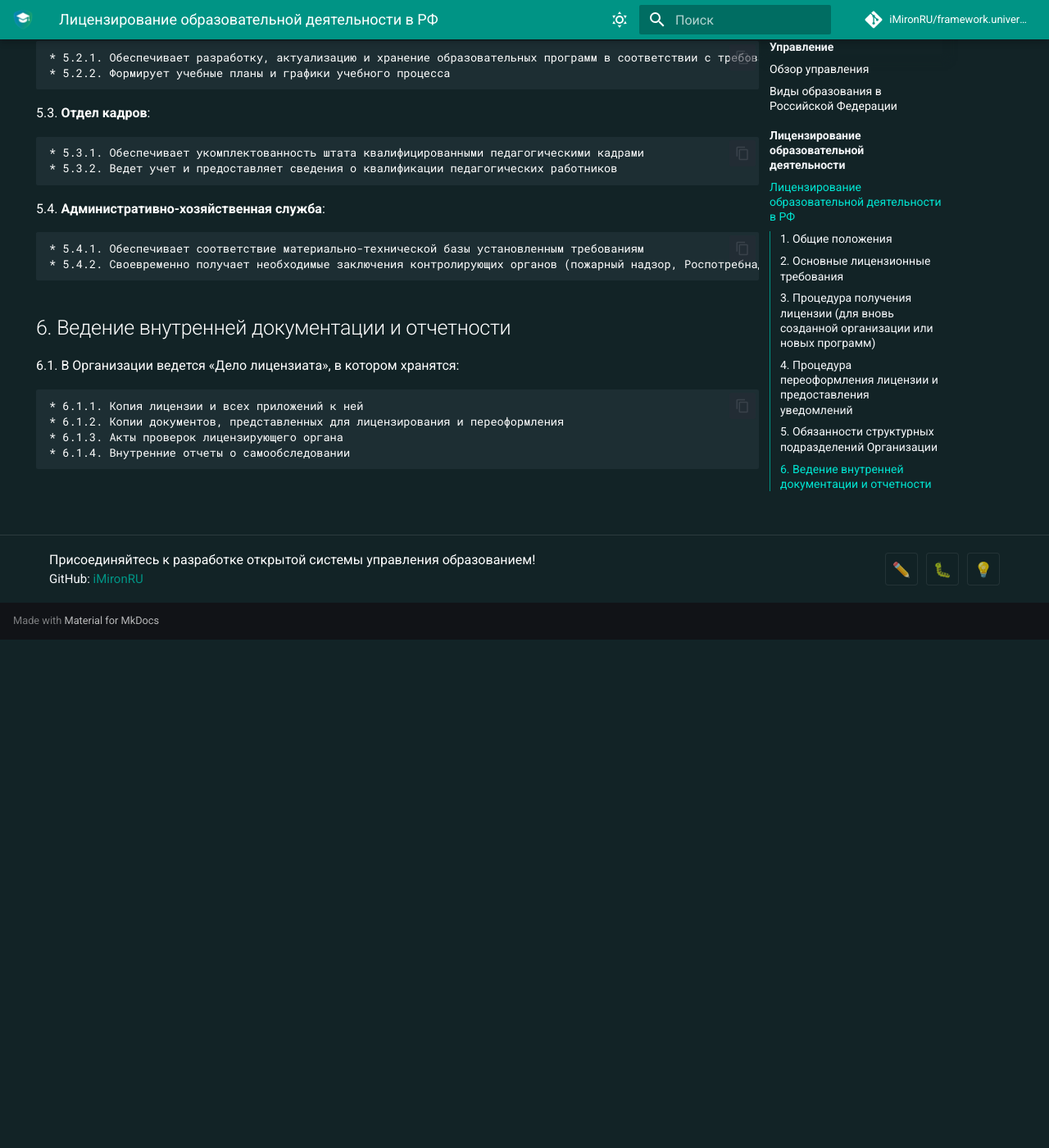
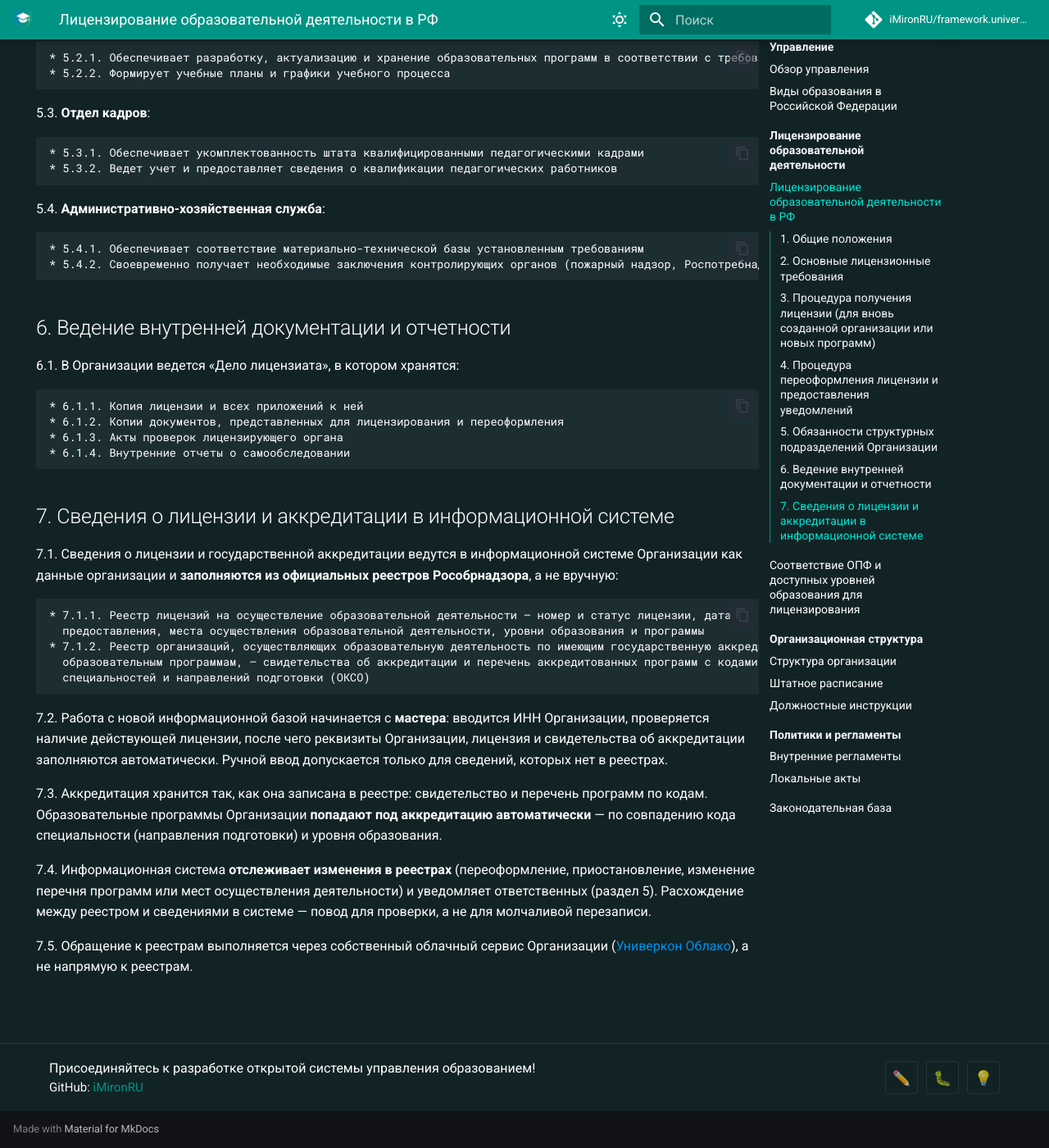
Before and after one commit to iMironRU/framework.univercon.aplicon.ru, an MkDocs documentation site: the page built from docs/management/LicensingOfEducationalActivities/index.md, in a window 1280 px wide and 1400 px high, scrolled down 2522 px. Shown: the whole window at 82% size. Built offline with MkDocs 1.6.1 and Material for MkDocs 9.7.7, drawn with Linux system fonts in a browser that asks for light colours; comment, search, counter and statistics services are not loaded; before the commit the page ends 3302 px from its top, so only the background shows below that.

Commit message:
Лицензирование: сведения о лицензии и аккредитации в информационной системе
Заполнение из реестров Рособрнадзора, мастер по ИНН, автоматическое попадание
образовательных программ под аккредитацию по коду ОКСО, мониторинг изменений.

Co-Authored-By: Claude Opus 5.5 <noreply@anthropic.com>

```diff
--- a/docs/management/LicensingOfEducationalActivities/index.md
+++ b/docs/management/LicensingOfEducationalActivities/index.md
@@ -109,3 +109,29 @@
     * 6.1.2. Копии документов, представленных для лицензирования и переоформления
     * 6.1.3. Акты проверок лицензирующего органа
     * 6.1.4. Внутренние отчеты о самообследовании
+
+## 7. Сведения о лицензии и аккредитации в информационной системе
+
+7.1. Сведения о лицензии и государственной аккредитации ведутся в информационной системе Организации как данные
+организации и **заполняются из официальных реестров Рособрнадзора**, а не вручную:
+
+    * 7.1.1. Реестр лицензий на осуществление образовательной деятельности — номер и статус лицензии, дата
+      предоставления, места осуществления образовательной деятельности, уровни образования и программы
+    * 7.1.2. Реестр организаций, осуществляющих образовательную деятельность по имеющим государственную аккредитацию
+      образовательным программам, — свидетельства об аккредитации и перечень аккредитованных программ с кодами
+      специальностей и направлений подготовки (ОКСО)
+
+7.2. Работа с новой информационной базой начинается с **мастера**: вводится ИНН Организации, проверяется наличие
+действующей лицензии, после чего реквизиты Организации, лицензия и свидетельства об аккредитации заполняются
+автоматически. Ручной ввод допускается только для сведений, которых нет в реестрах.
+
+7.3. Аккредитация хранится так, как она записана в реестре: свидетельство и перечень программ по кодам.
+Образовательные программы Организации **попадают под аккредитацию автоматически** — по совпадению кода
+специальности (направления подготовки) и уровня образования.
+
+7.4. Информационная система **отслеживает изменения в реестрах** (переоформление, приостановление, изменение
+перечня программ или мест осуществления деятельности) и уведомляет ответственных (раздел 5). Расхождение между
+реестром и сведениями в системе — повод для проверки, а не для молчаливой перезаписи.
+
+7.5. Обращение к реестрам выполняется через собственный облачный сервис Организации
+([Универкон Облако](../../about/api/ExtAPI/univercon-cloud.md)), а не напрямую к реестрам.
```
